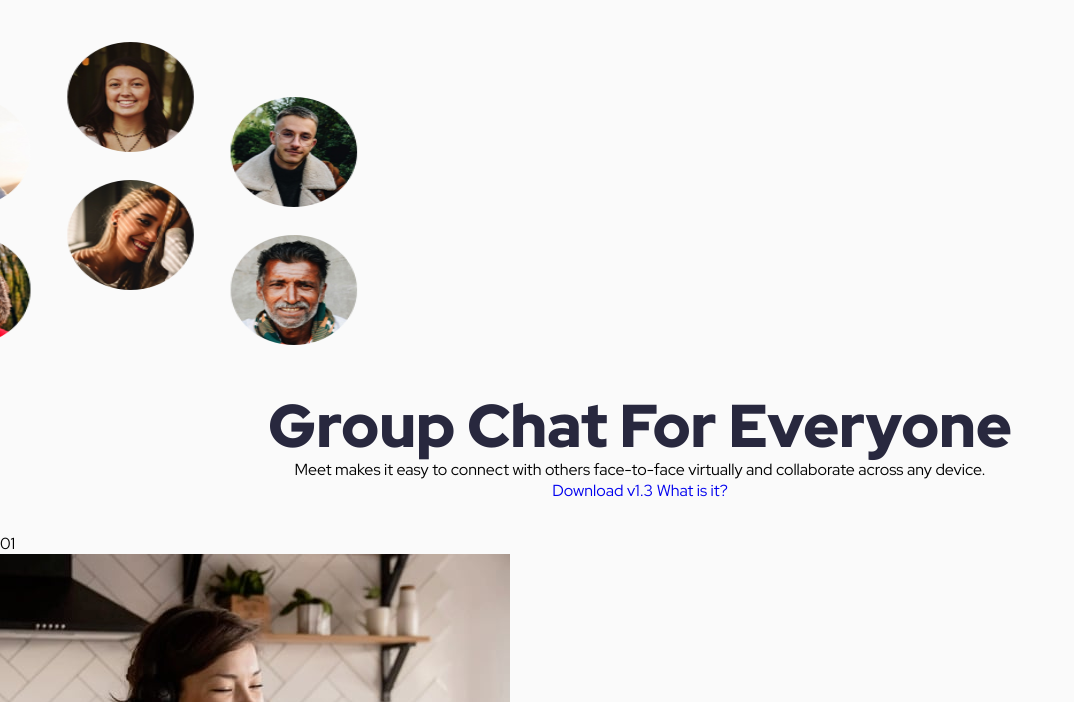
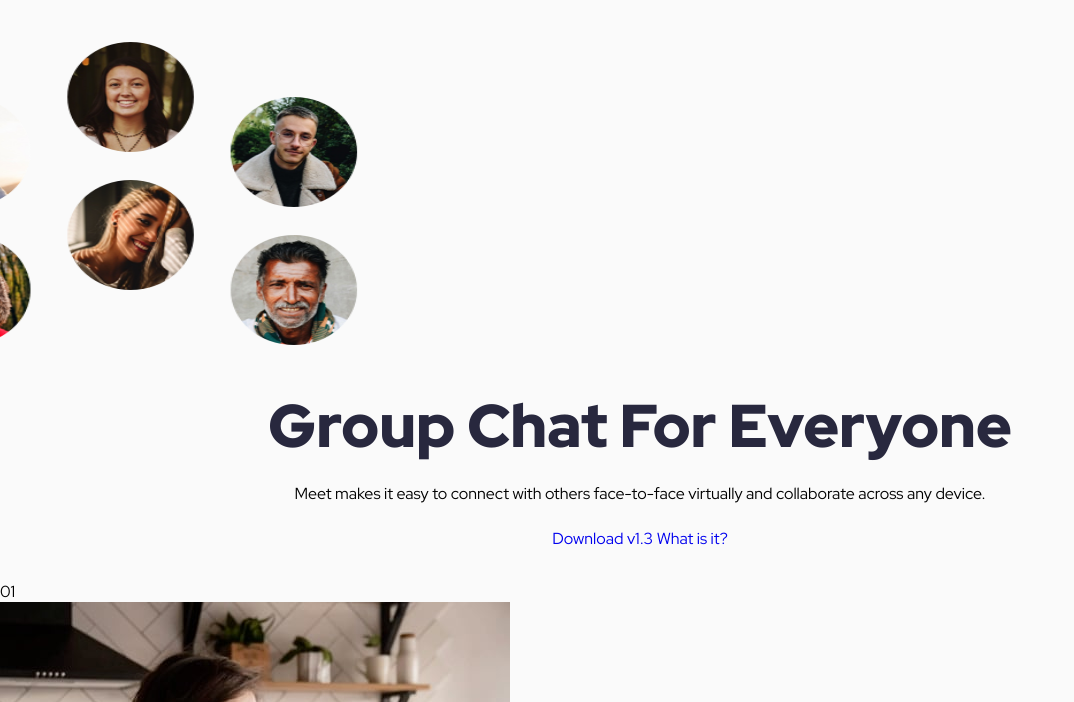
Before and after one commit to KrisvHeij/meet-landing-page, a plain HTML site: page index.html in a window 1280 px wide. Shown: the part 98-800 px from the top of the page, without its empty margins (0-1074 px from the left). Drawn offline with Linux system fonts and the light colour scheme.

Commit message:
Update styles.css

```diff
--- a/styles.css
+++ b/styles.css
@@ -106,8 +106,20 @@ body {
 
 .hero-content {
   margin-block-start: var(--spacing-600);
+  padding-inline: var(--spacing-400);
   text-align: center;
 }
+
+.hero-header,
+.hero-text {
+  margin-block-end: var(--spacing-300);
+}
+
+.hero-header {
+  text-wrap: balance;
+}
+
+/* Buttons */
 
 /* Hidden for smaller screen sizes */
 .hero-img-right {
```
